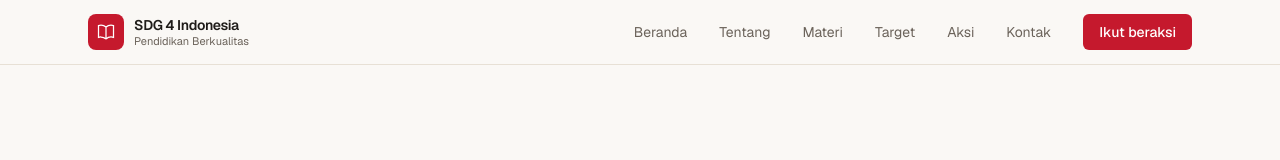
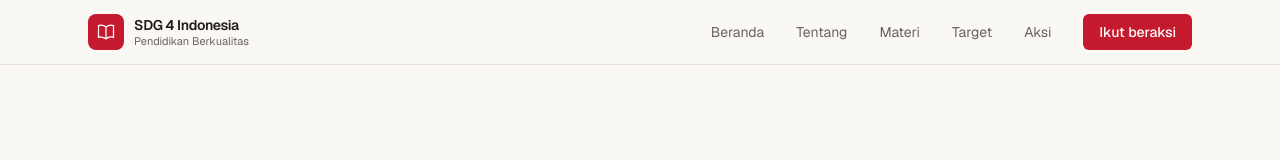
Before and after one commit to Ampus11/sdg4-website, a Next.js app: page / in a window 1280 px wide. Shown: the top 160 px of the page. Built offline with nearby package versions, Linux system fonts and the light colour scheme.

Commit message:
refactor: hapus menu Kontak dari navigasi (tombol Ikut beraksi sudah mencakupnya); bagian & alur form tetap dipertahankan

```diff
--- a/src/components/Footer.tsx
+++ b/src/components/Footer.tsx
@@ -5,7 +5,6 @@ const links = [
   { href: "/materi", label: "Materi" },
   { href: "/#target", label: "Target" },
   { href: "/#aksi", label: "Aksi" },
-  { href: "/#kontak", label: "Kontak" },
 ];
 
 export default function Footer() {
--- a/src/components/Header.tsx
+++ b/src/components/Header.tsx
@@ -10,7 +10,6 @@ const links = [
   { href: "/materi", label: "Materi" },
   { href: "/#target", label: "Target" },
   { href: "/#aksi", label: "Aksi" },
-  { href: "/#kontak", label: "Kontak" },
 ];
 
 export default function Header() {
```
